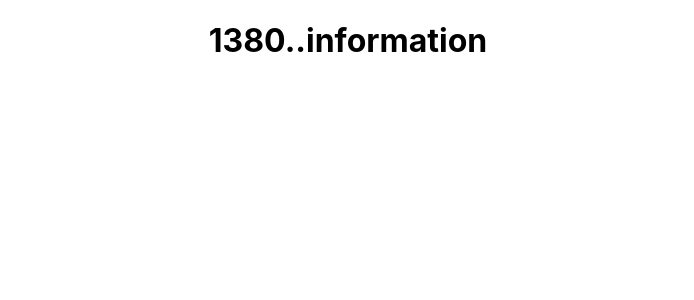
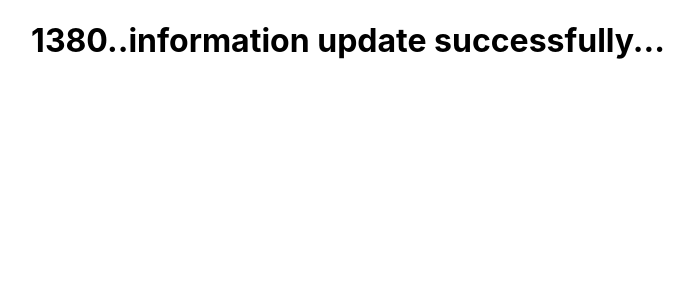
Before and after one commit to madnankhalid/adnan56, a React (Create React App) app: page / in a window 1280 px wide. Shown: the top 300 px of the page, without its empty margins (292-986 px from the left). Built offline with nearby package versions, Linux system fonts and the light colour scheme.

Commit message:
informaiton update successfully

```diff
--- a/src/App.js
+++ b/src/App.js
@@ -4,7 +4,7 @@ import './App.css';
 function App() {
   return (
     <div className="App">
-     <h1>1380..information</h1>
+     <h1>1380..information update successfully...</h1>
     </div>
   );
 }
```
